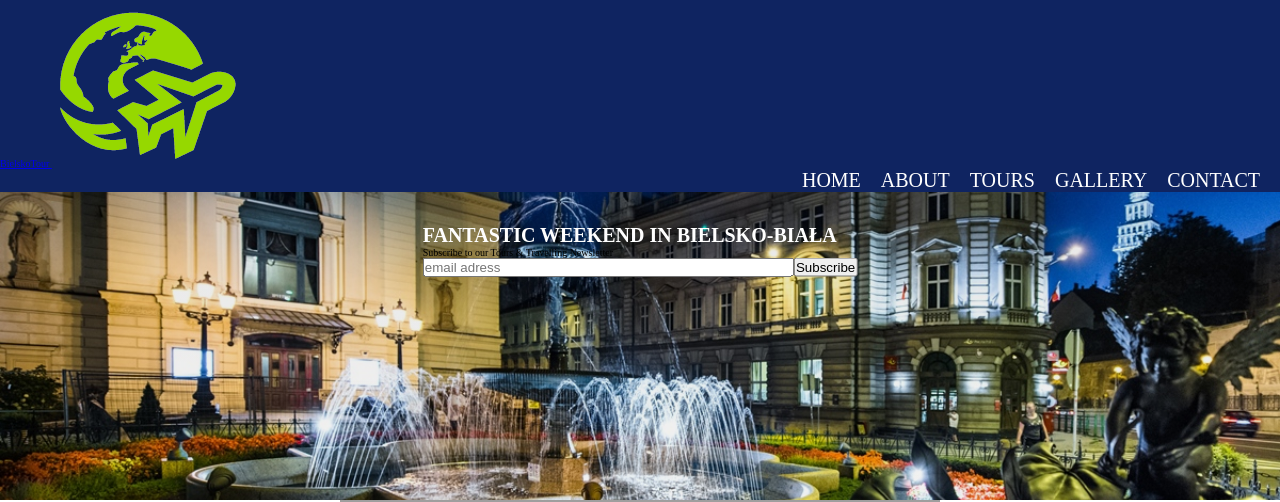
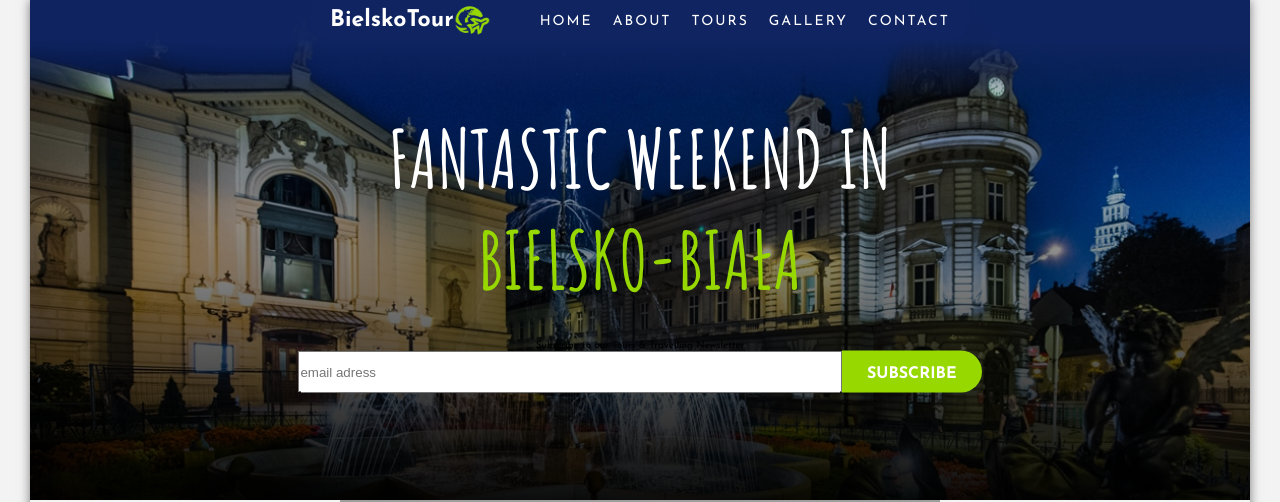
Before and after one commit to narghar/FCC-Projects, a website: page ProductLandingPage/index.html in a window 1280 px wide. Shown: the top 502 px of the page. Drawn offline with Linux system fonts and the light colour scheme; grey boxes are pictures that could not be loaded.

Commit message:
add header styling

```diff
--- a/ProductLandingPage/sass/_header.scss
+++ b/ProductLandingPage/sass/_header.scss
@@ -2,69 +2,144 @@
   height: 50rem;
   background-image: linear-gradient(to bottom,
       rgba(15, 36, 97, .95) 4rem,
-      rgba(0, 0, 0, .1) 20%,
-      rgba(0, 0, 0, .05)),
+      rgba(0, 0, 0, .15) 20%,
+      rgba(0, 0, 0, .95)),
     url(../img/teatr.jpg);
   background-repeat: no-repeat;
   background-size: cover;
   background-position: center;
-  background-attachment: fixed;
   position: relative;
+}
+
+#header-img {
+  width: 3.6rem;
+  height: 3.2rem;
+  margin-right: 5rem;
 }
 
 #nav-bar {
   position: fixed;
-  width: 100%;
+  height: 4rem;
+  left: 50%;
+  transform: translateX(-50%);
   background-color: #0f2461;
   z-index: 100;
+  display: flex;
+  border-radius: 0 0 2rem 2rem;
+
+  & .nav-brand {
+    display: flex;
+    align-items: center;
+    text-decoration: none;
+    margin-left: 2rem;
+    font-size: 2.3rem;
+    font-weight: 700;
+    color: #fff;
+    transition: all .5s;
+  }
+
+  & .nav-brand:hover {
+    transform: translateY(.5rem);
+  }
 
   & ul {
     list-style: none;
     display: flex;
-    justify-content: flex-end;
+    align-items: center;
+    margin-top: .7rem;
 
     @media (max-width: 600px) {
       display: none;
     }
   }
 
+  & ul li {
+    margin-right: 2rem;
+  }
 
-
-  & .nav-link {
-    margin-right: 2rem;
-    font-size: 2rem;
+  & .nav-link:active,
+  & .nav-link:link,
+  & .nav-link:visited {
+    font-size: 1.4rem;
+    letter-spacing: 2px;
     color: #fff;
     text-decoration: none;
     text-transform: uppercase;
+    transition: all .3s;
+
+  }
+
+  & .nav-link:hover {
+
+    color: $color-primary;
+  }
+
+  & .nav-link:after {
+    content: "";
+    display: block;
+    width: 0%;
+    padding-bottom: 2px;
+    border-bottom: 3px solid $color-primary;
+    transition: .5s;
+  }
+
+  & .nav-link:hover:after {
+    width: 100%;
   }
 }
 
 
 
 
-
 .center-wrap {
+  width: 70%;
   position: absolute;
   top: 50%;
   left: 50%;
   transform: translate(-50%, -50%);
+  display: flex;
+  flex-direction: column;
+  align-items: center;
+  text-align: center;
 }
 
 #form {
+  margin-top: 3rem;
   display: flex;
   flex-wrap: wrap;
+  width: 80%;
 
   & label {
     flex: 100%;
   }
 
   & #email {
-    flex: 1;
+    flex: 8;
+  }
+
+  & #submit {
+    font-family: $font-primary;
+    font-weight: 700;
+    font-size: 1.6rem;
+    text-transform: uppercase;
+    color: #fff;
+    background-color: $color-primary;
+    border: 0;
+    border-radius: 0 30px 30px 0;
+    padding: 0 2.5rem;
+    padding-top: 1.5rem;
+    padding-bottom: 1.1rem;
   }
 }
 
 .header-title {
-
+  font-family: $font-secondary;
+  font-size: 8rem;
   color: #fff;
   text-transform: uppercase;
+
+  & span {
+    display: block;
+    color: $color-primary;
+  }
 }
```
Also changed, not shown: ProductLandingPage/css/style.css.
